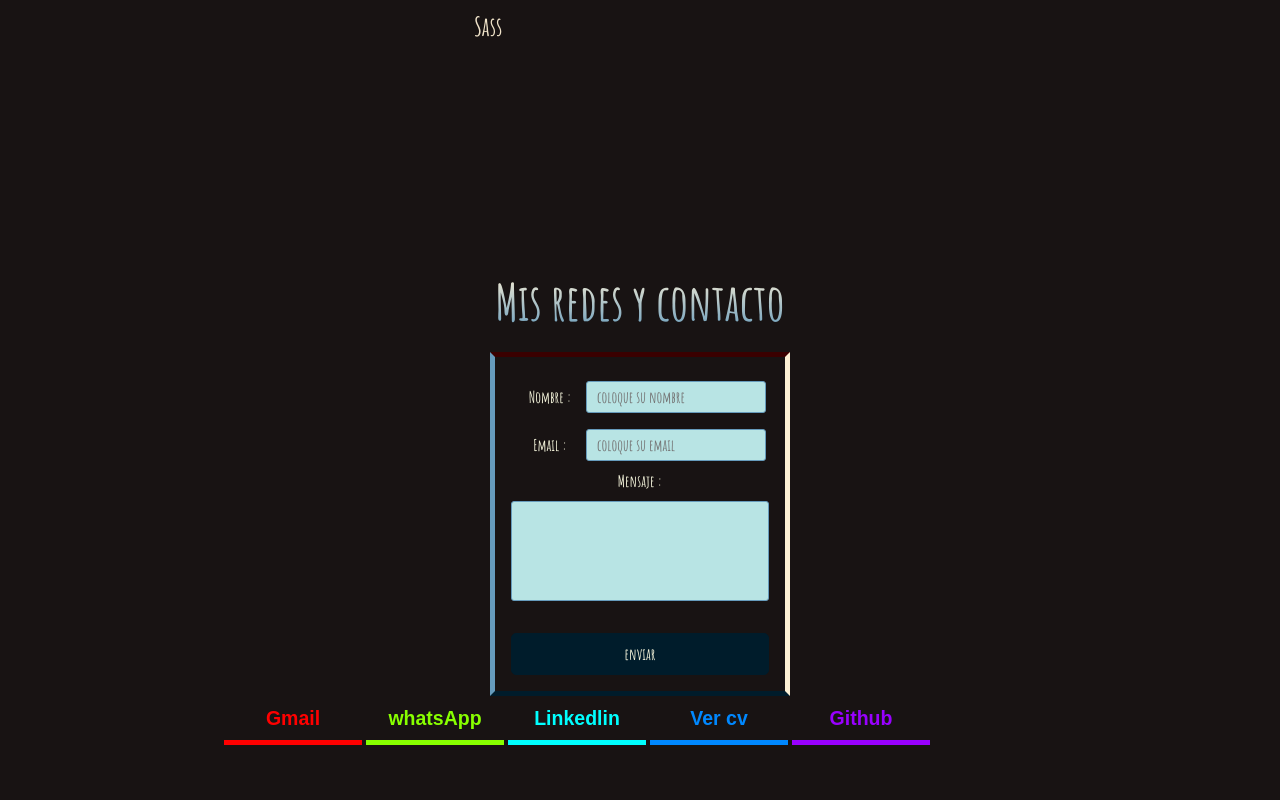
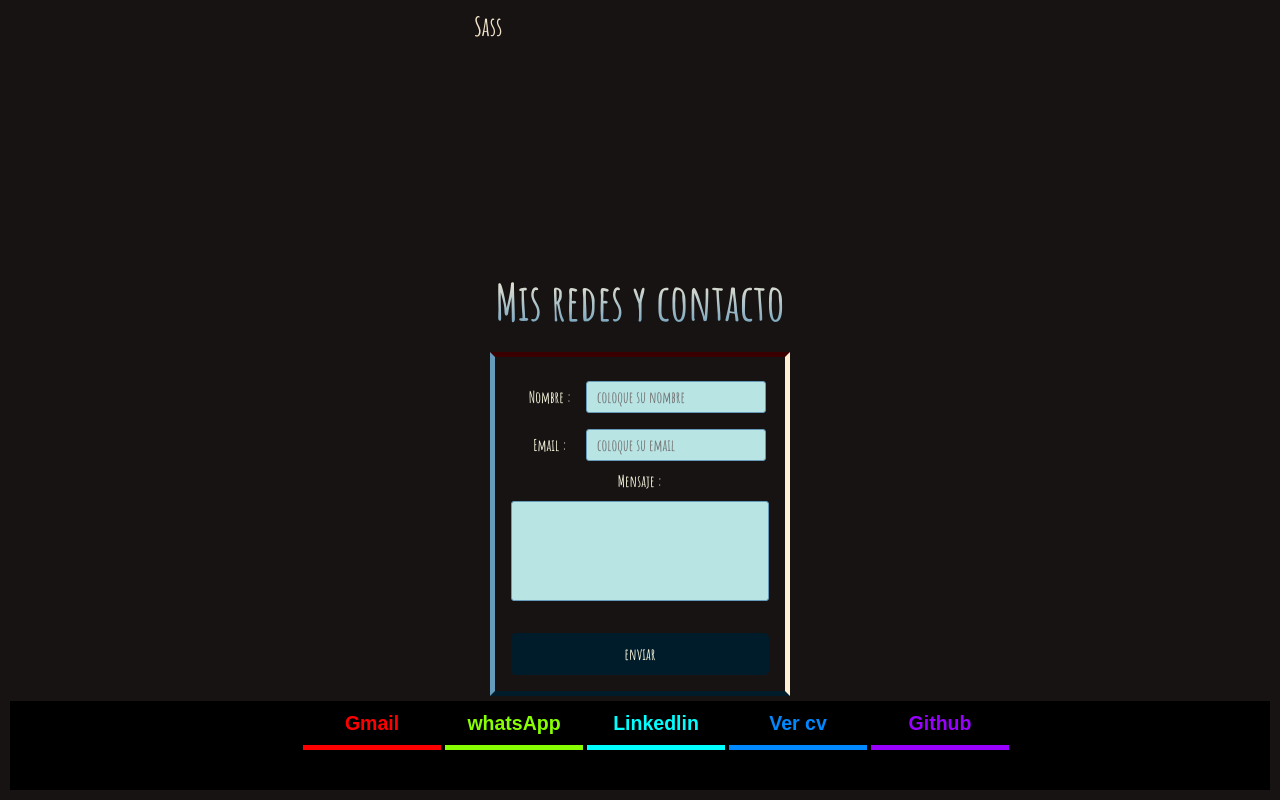
Before and after one commit to diegop1zarro/Portfolio, a React (Create React App) app: page / in a window 1280 px wide. Shown: the part 1924-2724 px from the top of the page. Built offline with nearby package versions, Linux system fonts and the light colour scheme; a web font is replaced by a local one.

Commit message:
ajustes en contenedor de rede

```diff
--- a/src/Components/Contact/Contact.css
+++ b/src/Components/Contact/Contact.css
@@ -1,15 +1,19 @@
 #body{
-    margin: 0;
+margin: 0;
 padding: 0;
 font: normal 13px arial, helvetica, sans-serif;
-/* background: #000; */
+background-color:#000 ;
+margin-top: 5px;
 }
 
 #menu {
     width: 900px;
     margin: 0 auto;
+    display: flex;
+    align-items: center;
+    justify-content: center;
     /* margin-top: 50px; */
-    padding-bottom: 90px;
+    padding-bottom: 40px;
     }
 
     #menu ul {
```
Also changed, not shown: src/Components/All/All.css.
